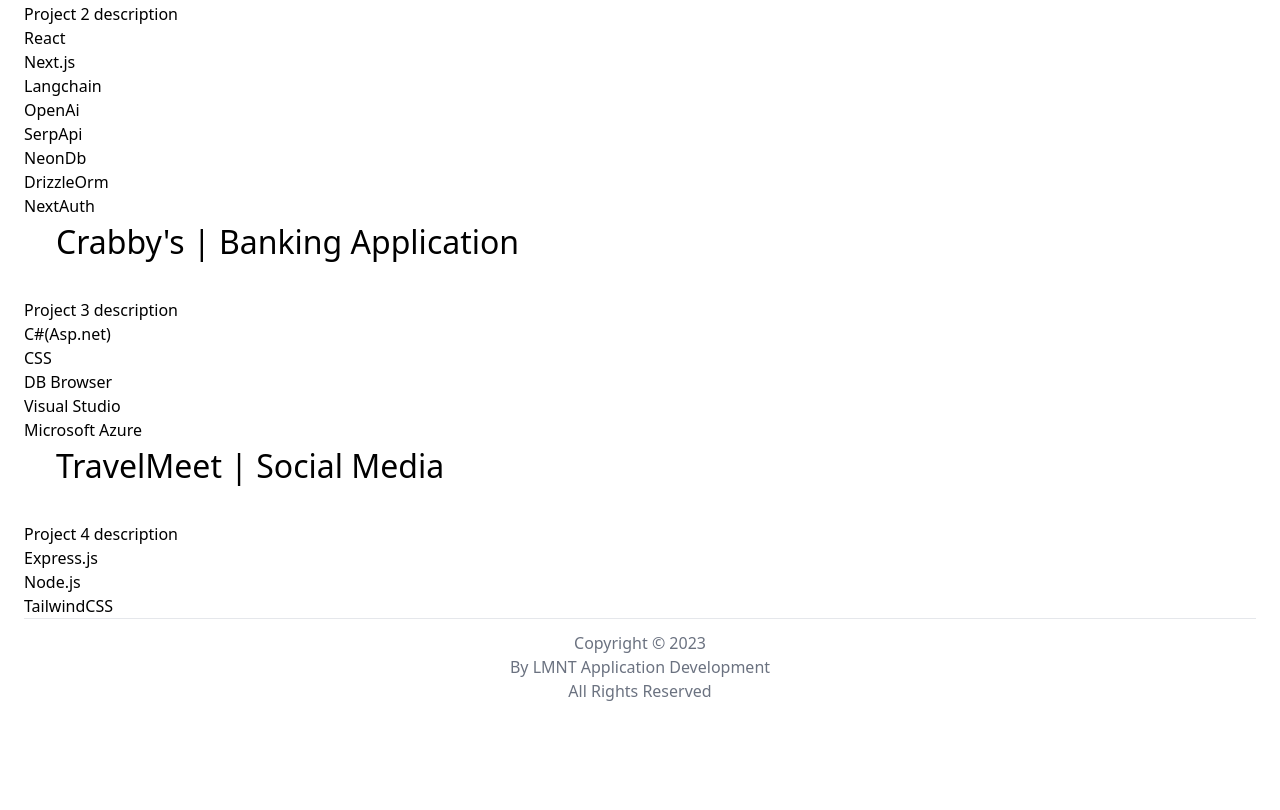
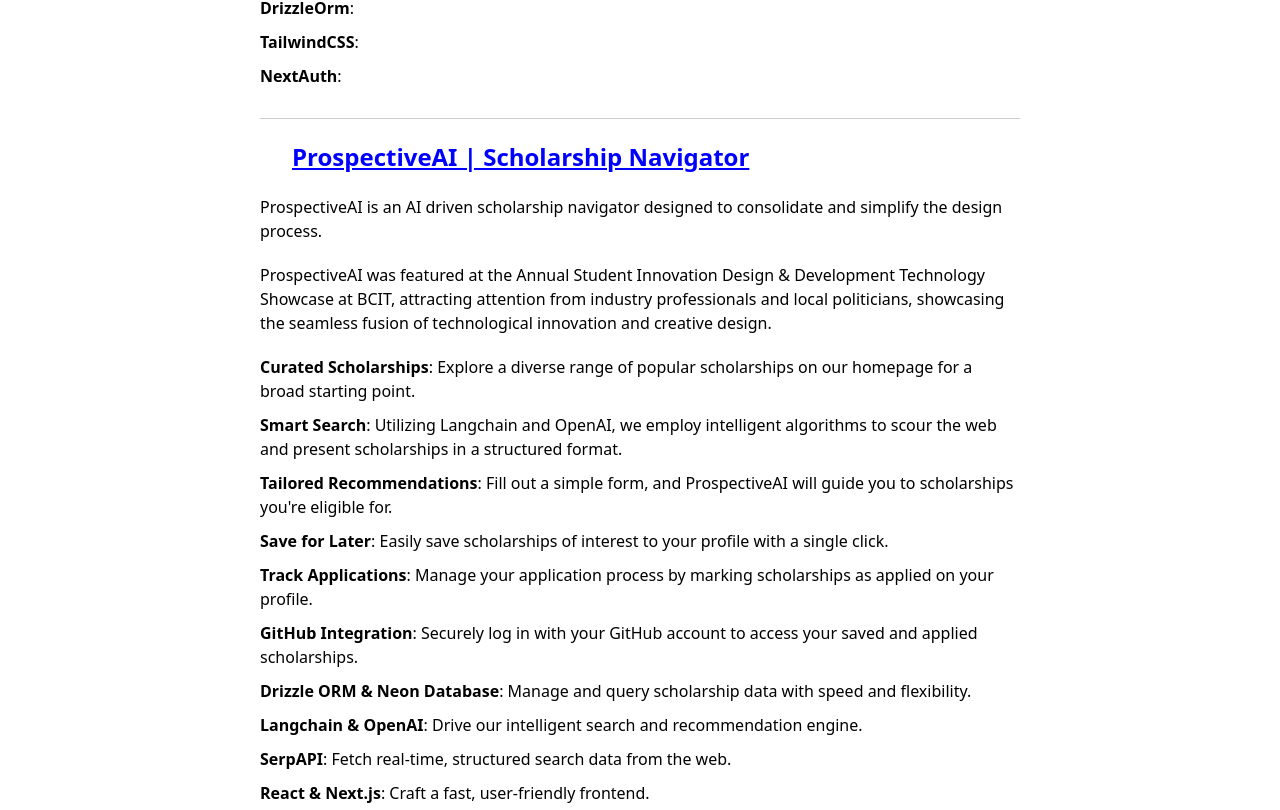
Before and after one commit to breadscorner/Portfolio, a Next.js app: page /projects in a window 1280 px wide. Shown: the part 390-1200 px from the top of the page. Before the commit the page ends 1104 px from the top, so only its background shows below. Built offline with nearby package versions, Linux system fonts and the light colour scheme.

Commit message:
update projects styling, prospective info, and json format

```diff
--- a/src/app/(pages)/projects/page.tsx
+++ b/src/app/(pages)/projects/page.tsx
@@ -1,5 +1,15 @@
 import { Metadata } from "next";
 import projectsData from "../../../projectData/projectData.json";
+import Link from "next/link";
+
+const makeTextBeforeColonBold = (text: any) => {
+  const [beforeColon, afterColon] = text.split(":");
+  return (
+    <>
+      <strong>{beforeColon}</strong>: {afterColon}
+    </>
+  );
+};
 
 export const metadata: Metadata = {
   title: "Brett Gill | Projects",
@@ -10,19 +20,49 @@
   return (
     <div>
       <h1>Projects</h1>
+      <div className="projects-container">
         {projectsData.map((project: any, index: any) => (
-        <section key={index}>
-          <h2>{project.title}</h2>
-          <p>{project.description}</p>
-          {project.technologies && (
-            <ul>
-              {project.technologies.map((tech: any, techIndex: any) => (
-                <li key={techIndex}>{tech}</li>
+          <section key={index} className="project-section">
+            <Link href="https://vercel-prospective-three.vercel.app/">
+            <h2 className="project-title">
+              <strong>{project.title}</strong>
+            </h2>
+</Link>
+            {project.overview && (
+              <p className="project-overview">{project.overview}</p>
+            )}
+            {project.background && (
+              <p className="project-background">{project.background}</p>
+            )}
+
+            {project.features && (
+              <ul className="project-features">
+                {project.features.map((feature: any, featureIndex: any) => (
+                  <li key={featureIndex}>{makeTextBeforeColonBold(feature)}</li>
                 ))}
               </ul>
             )}
+
+            {project.technologies && (
+              <ul className="project-technologies">
+                {project.technologies.map((tech: any, techIndex: any) => (
+                  <li key={techIndex}>{makeTextBeforeColonBold(tech)}</li>
+                ))}
+              </ul>
+            )}
+
+            {project.getStarted && (
+              <ul className="project-get-started">
+                {project.getStarted.map((step: any, stepIndex: any) => (
+                  <li key={stepIndex}>{makeTextBeforeColonBold(step)}</li>
+                ))}
+              </ul>
+            )}
+
+            {project.note && <p className="project-note">{project.note}</p>}
           </section>
         ))}
       </div>
+    </div>
   );
 }
--- a/src/app/globals.css
+++ b/src/app/globals.css
@@ -20,7 +20,7 @@
 body {
   background-color: var(--background-color);
   color: var(--foreground-color);
-  margin: 1.5rem;
+  margin: 1rem;
 }
 
 h1 {
@@ -62,6 +62,47 @@
   height: 50%;
   justify-content: center;
   text-align: center;
-  /* border: 1px solid; */
   transform: rotateX(0) rotateY(0);
 }
+
+/* Projects Page */
+.projects-container {
+  max-width: 800px;
+  margin: auto;
+  padding: 20px;
+}
+
+.project-section {
+  margin-bottom: 20px;
+  border-bottom: 1px solid #ccc;
+  padding-bottom: 20px;
+}
+
+.project-title {
+  font-size: 24px;
+  margin-bottom: 20px;
+  color: blue;
+  text-decoration: underline;
+}
+
+.project-description,
+.project-overview,
+.project-background,
+.project-note {
+  margin-bottom: 20px;
+}
+
+.project-features,
+.project-tech-stack,
+.project-get-started,
+.project-technologies {
+  list-style-type: none;
+  padding: 0;
+}
+
+.project-features li,
+.project-tech-stack li,
+.project-get-started li,
+.project-technologies li {
+  margin-bottom: 10px;
+}
--- a/src/projectData/projectData.json
+++ b/src/projectData/projectData.json
@@ -1,40 +1,73 @@
 [
   {
     "title": "Hark | Twitter Clone",
-    "description": "Project 1 description"
+    "overview": "",
+    "background": "",
+    "features": [],
+    "technologies": [
+      "React",
+      "Next.js",
+      "NeonDb",
+      "DrizzleOrm",
+      "TailwindCSS",
+      "NextAuth"
+    ],
+    "getStarted": [],
+    "note": ""
   },
   {
     "title": "ProspectiveAI | Scholarship Navigator",
-    "description": "Project 2 description",
+    "overview": "ProspectiveAI is an AI driven scholarship navigator designed to consolidate and simplify the design process.",
+    "background": "ProspectiveAI was featured at the Annual Student Innovation Design & Development Technology Showcase at BCIT, attracting attention from industry professionals and local politicians, showcasing the seamless fusion of technological innovation and creative design.",
+    "features": [
+      "Curated Scholarships: Explore a diverse range of popular scholarships on our homepage for a broad starting point.",
+      "Smart Search: Utilizing Langchain and OpenAI, we employ intelligent algorithms to scour the web and present scholarships in a structured format.",
+      "Tailored Recommendations: Fill out a simple form, and ProspectiveAI will guide you to scholarships you're eligible for.",
+      "Save for Later: Easily save scholarships of interest to your profile with a single click.",
+      "Track Applications: Manage your application process by marking scholarships as applied on your profile.",
+      "GitHub Integration: Securely log in with your GitHub account to access your saved and applied scholarships."
+    ],
     "technologies": [
-      "React",
-      "Next.js",
-      "Langchain",
-      "OpenAi",
-      "SerpApi",
-      "NeonDb",
-      "DrizzleOrm",
-      "NextAuth"
-    ]
+      "Drizzle ORM & Neon Database: Manage and query scholarship data with speed and flexibility.",
+      "Langchain & OpenAI: Drive our intelligent search and recommendation engine.",
+      "SerpAPI: Fetch real-time, structured search data from the web.",
+      "React & Next.js: Craft a fast, user-friendly frontend.",
+      "NextAuth: GitHub integration for secure profile access."
+    ],
+    "getStarted": [
+      "Visit the homepage to explore popular scholarships.",
+      "Use the form to get personalized recommendations.",
+      "Save and manage scholarships on your profile page."
+    ],
+    "note": "GitHub login required for profile access."
   },
   {
     "title": "Crabby's | Banking Application",
-    "description": "Project 3 description",
+    "overview": "",
+    "background": "",
+    "features": [],
     "technologies": [
       "C#(Asp.net)",
       "CSS",
       "DB Browser",
       "Visual Studio",
       "Microsoft Azure"
-    ]
+    ],
+    "getStarted": [],
+    "note": ""
+
   },
   {
     "title": "TravelMeet | Social Media",
-    "description": "Project 4 description",
+    "overview": "",
+    "background": "",
+    "features": [],
     "technologies": [
       "Express.js",
       "Node.js",
       "TailwindCSS"
-    ]
+    ],
+    "getStarted": [],
+    "note": ""
   }
 ]
```
Also changed, not shown: public/stack/Stack of tasty pancakes with blueberries 3D illustration.jpg (deleted), 1 other file (tests, documents, lock files or other folders). Lines whose indentation alone changed are shown as unchanged.
